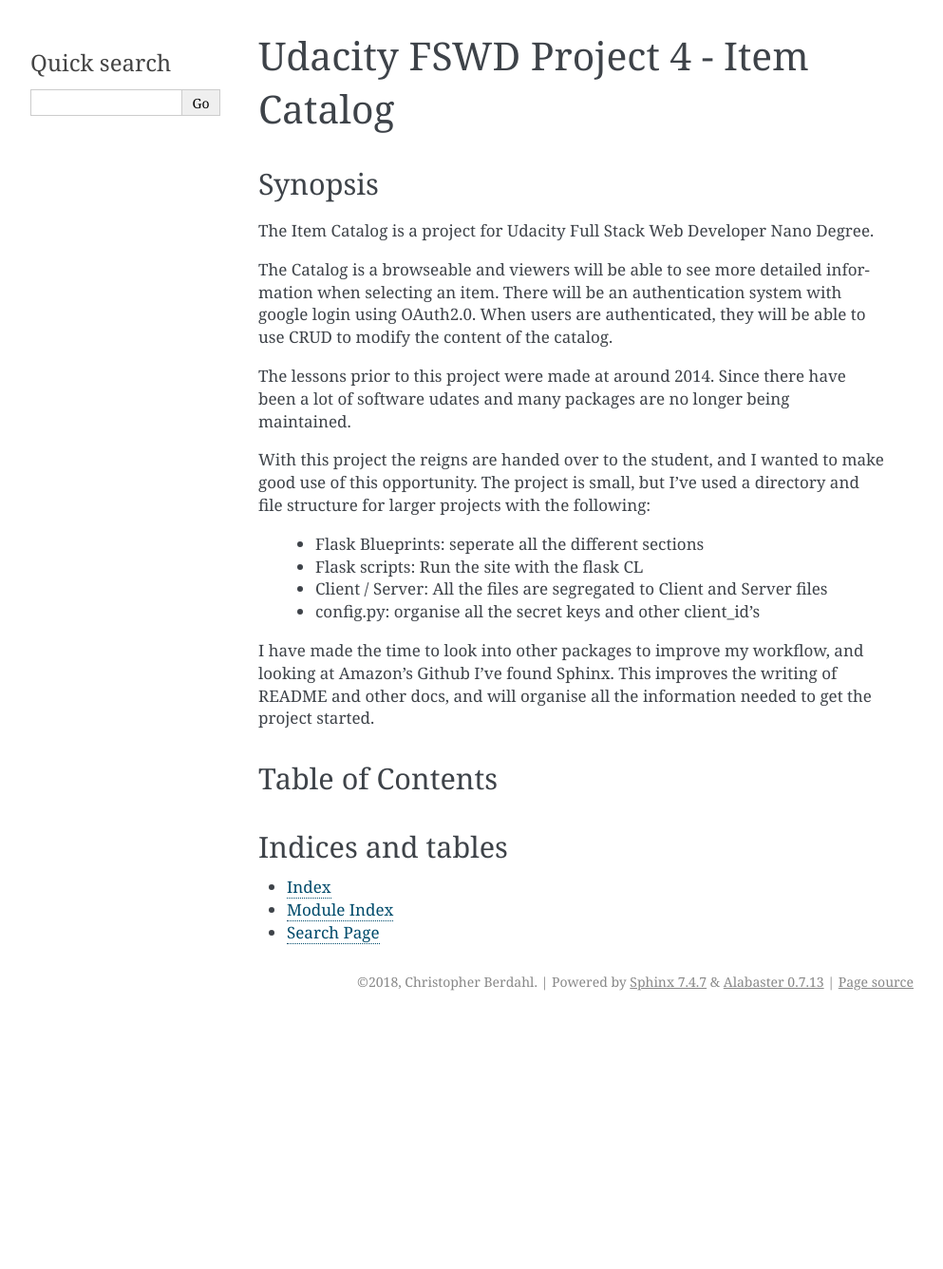
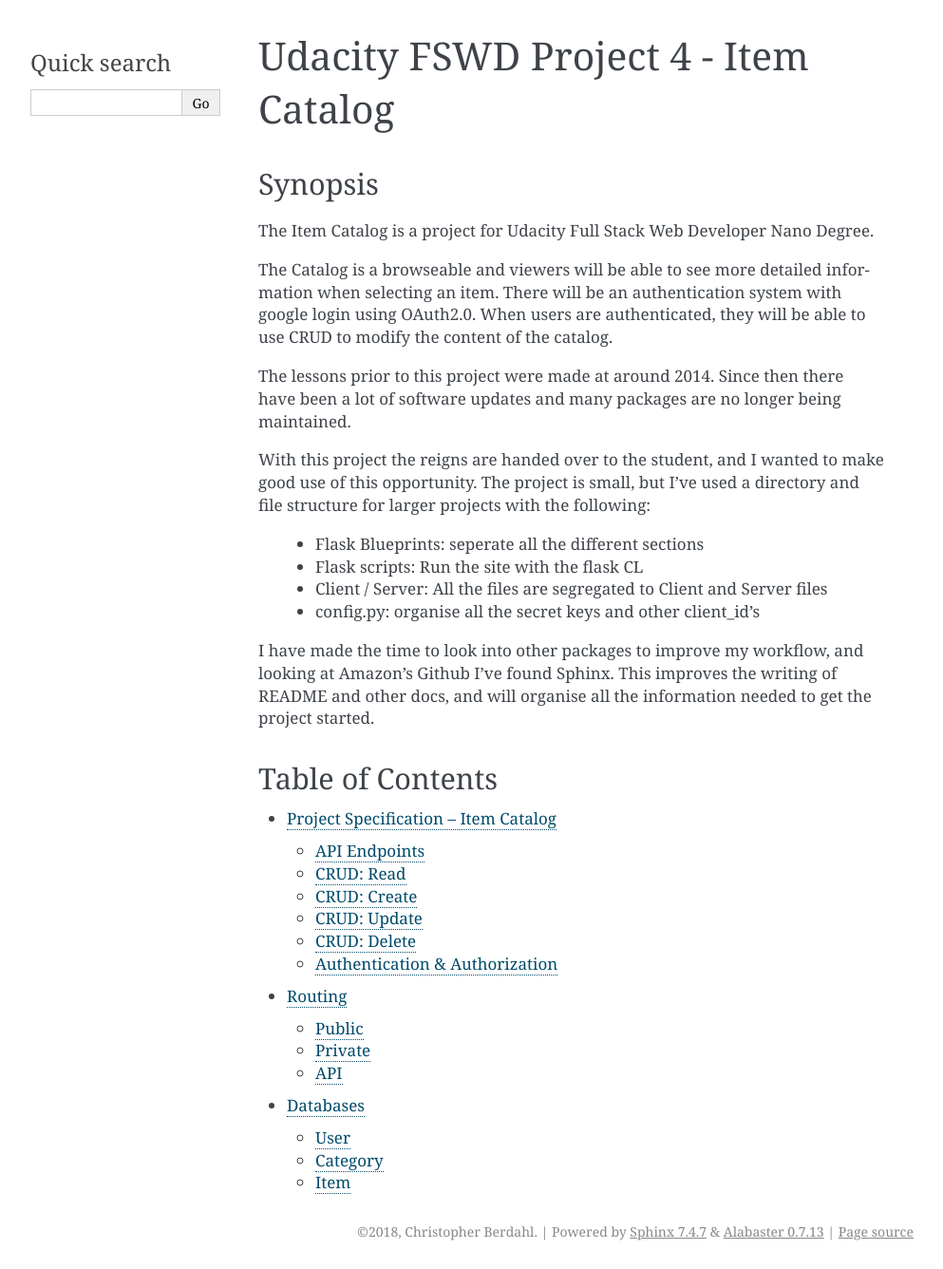
Before and after one commit to tordne/item-catalog, a Sphinx documentation site: the page built from doc/source/index.rst, in a window 1280 px wide. Shown: the whole page at 95% size, without its empty margins (148-1141 px from the left). Built offline with Sphinx 7.4.7, drawn with Linux system fonts in a browser that asks for light colours; before the commit the page ends 1073 px from its top, so only the background shows below that.

Commit message:
Doc: fix typos and rename files

```diff
--- a/doc/source/index.rst
+++ b/doc/source/index.rst
@@ -9,7 +9,7 @@
 When users are authenticated, they will be able to use CRUD to modify the content of the catalog.
 
 The lessons prior to this project were made at around 2014.
-Since there have been a lot of software udates and many packages are no longer being maintained.
+Since then there have been a lot of software updates and many packages are no longer being maintained.
 
 With this project the reigns are handed over to the student, and I wanted to make good use of this opportunity.
 The project is small, but I've used a directory and file structure for larger projects with the following:
@@ -17,27 +17,16 @@
 	* Flask scripts: Run the site with the flask CL
 	* Client / Server: All the files are segregated to Client and Server files
 	* config.py: organise all the secret keys and other client_id's
+
 I have made the time to look into other packages to improve my workflow, and looking at Amazon's Github I've found Sphinx.
 This improves the writing of README and other docs, and will organise all the information needed to get the project started.
 
 
 Table of Contents
 -----------------
-
 .. toctree::
    :maxdepth: 2
-   :caption: Contents:
-   intro
 
-   topics/specifications
+   topics/specification
    topics/routing
-   topics/databases
-
-
-
-Indices and tables
-------------------
-
-* :ref:`genindex`
-* :ref:`modindex`
-* :ref:`search`
+   topics/database
--- a/doc/source/topics/routing.rst
+++ b/doc/source/topics/routing.rst
@@ -6,10 +6,12 @@
 Categories
 ^^^^^^^^^^
 * / and /catalog -- list all the categories
+
 Items
 ^^^^^
 * /catalog/<str:category> -- list all the items under the category
 * /catalog/<str:category>/<str:item> -- list information about the item
+
 Authentication
 ^^^^^^^^^^^^^^
 * /login -- login with google account
@@ -19,7 +21,7 @@
 Private
 -------
 Categories
-^^^^^^^^
+^^^^^^^^^^
 * /catalog/new -- create a new category
 * /catalog/<str:category>/edit -- edit a category
 * /catalog/<str:category>/delete -- delete a category
```
Also changed, not shown: doc/source/topics/databases.rst (deleted, +0 -46 lines).
